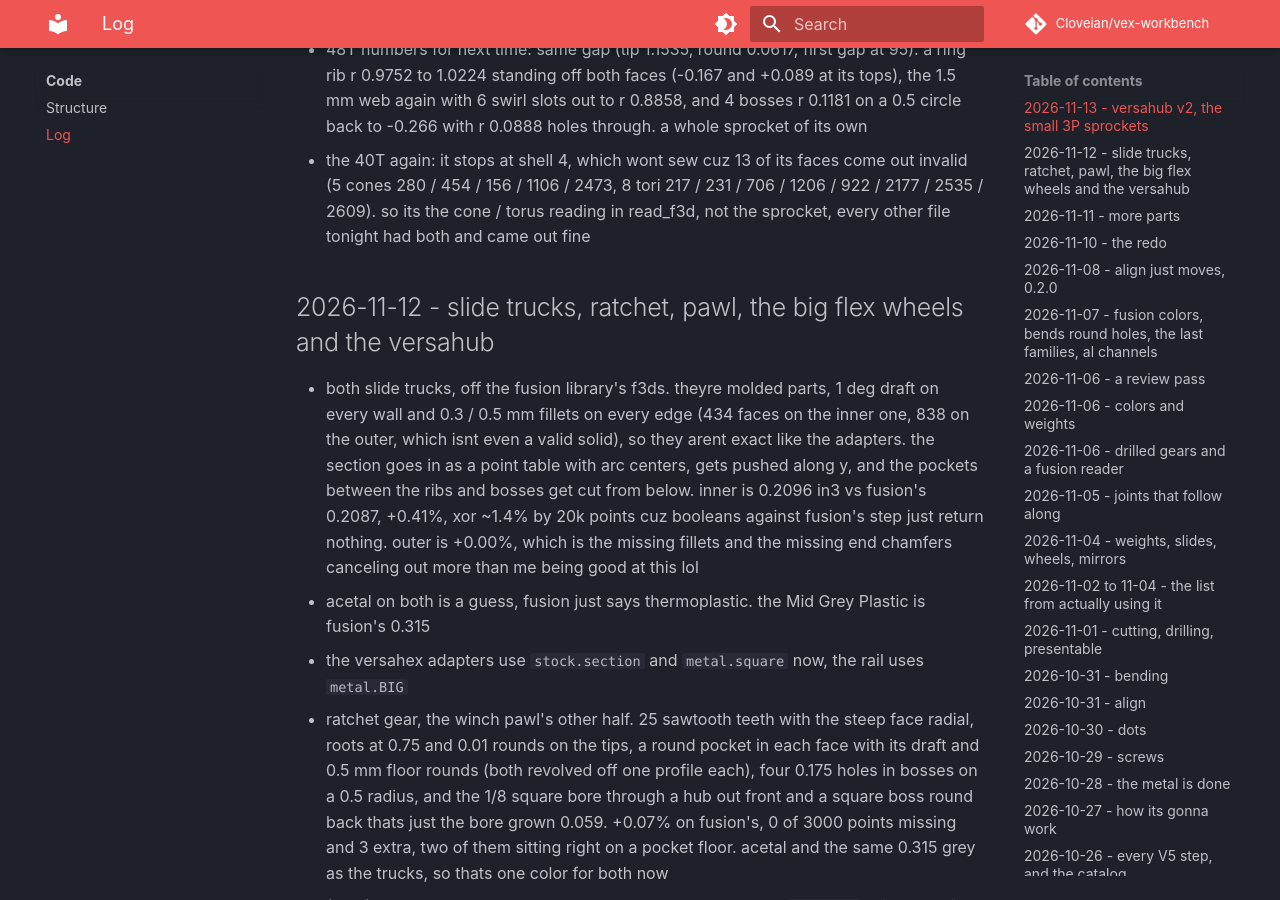
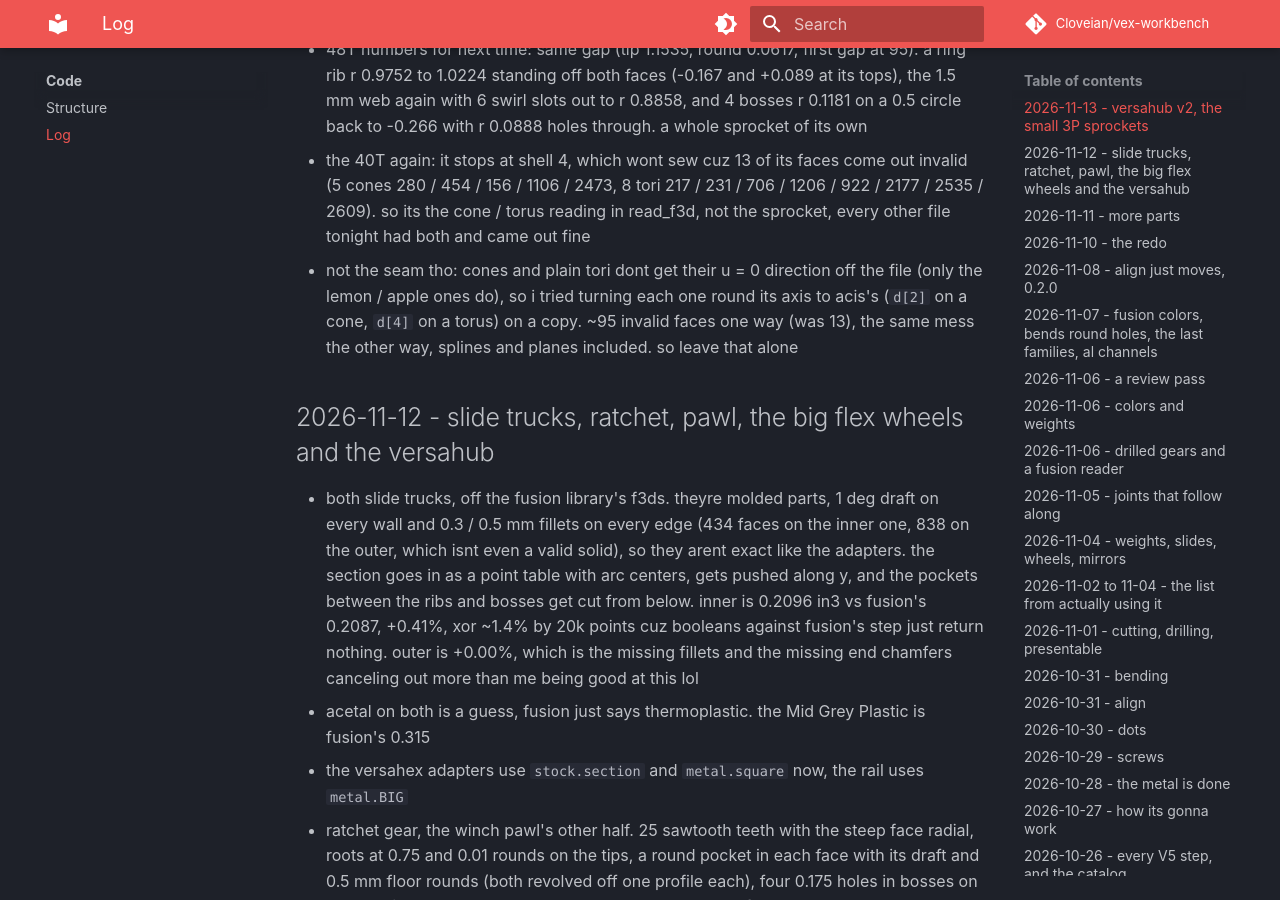
Before and after one commit to Cloveian/vex-workbench, an MkDocs documentation site: the page built from docs/code/log.md, in a window 1280 px wide and 900 px high, scrolled down 1737 px. Built offline with MkDocs 1.6.1 and Material for MkDocs 9.7.7, drawn with Linux system fonts in a browser that asks for light colours; comment, search, counter and statistics services are not loaded.

Commit message:
and its not the seam either. bed

```diff
--- a/docs/code/log.md
+++ b/docs/code/log.md
@@ -15,6 +15,7 @@
 - 24T too. same gap again, first one at 95 deg on this size. its web is 0.0098 down off each face out to r 0.3238, then an r 0.9843 arc back up that meets the face at 0.4624 (first try was a straight taper, +1.65%, the face layers were 0.09 in2 too full at half depth). the windows are true arcs on both spoke edges (0.2235 and 0.2446, 6e-5 off fusion's splines), so a window is the ring inside one spoke circle and ourside the other, turned round 6. +0.34%, box exact
 - 48T numbers for next time: same gap (tip 1.1535, round 0.0617, first gap at 95). a ring rib r 0.9752 to 1.0224 standing off both faces (-0.167 and +0.089 at its tops), the 1.5 mm web again with 6 swirl slots out to r 0.8858, and 4 bosses r 0.1181 on a 0.5 circle back to -0.266 with r 0.0888 holes through. a whole sprocket of its own
 - the 40T again: it stops at shell 4, which wont sew cuz 13 of its faces come out invalid (5 cones 280 / 454 / 156 / 1106 / 2473, 8 tori 217 / 231 / 706 / 1206 / 922 / 2177 / 2535 / 2609). so its the cone / torus reading in read_f3d, not the sprocket, every other file tonight had both and came out fine
+- not the seam tho: cones and plain tori dont get their u = 0 direction off the file (only the lemon / apple ones do), so i tried turning each one round its axis to acis's (`d[2]` on a cone, `d[4]` on a torus) on a copy. ~95 invalid faces one way (was 13), the same mess the other way, splines and planes included. so leave that alone
 
 ## 2026-11-12 - slide trucks, ratchet, pawl, the big flex wheels and the versahub
 
```
